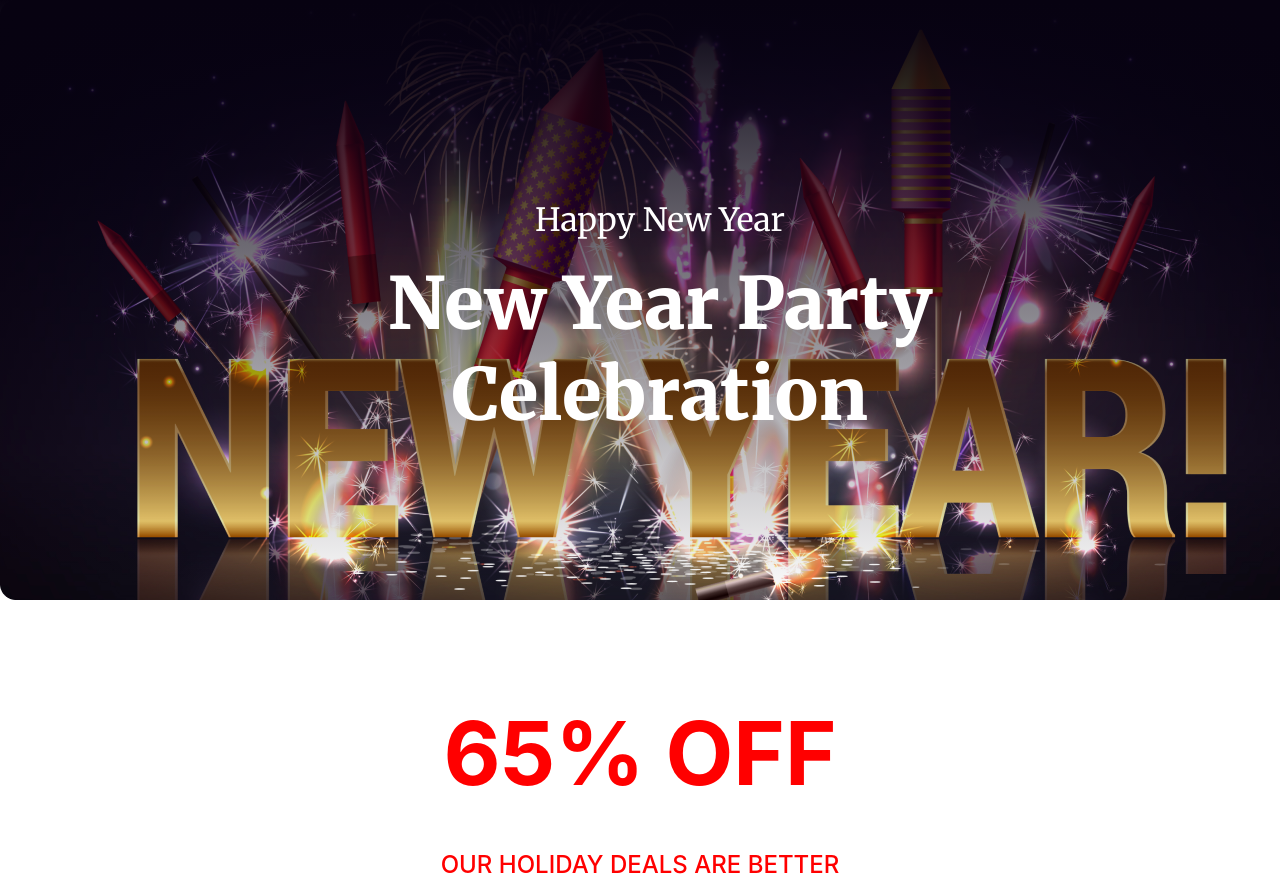
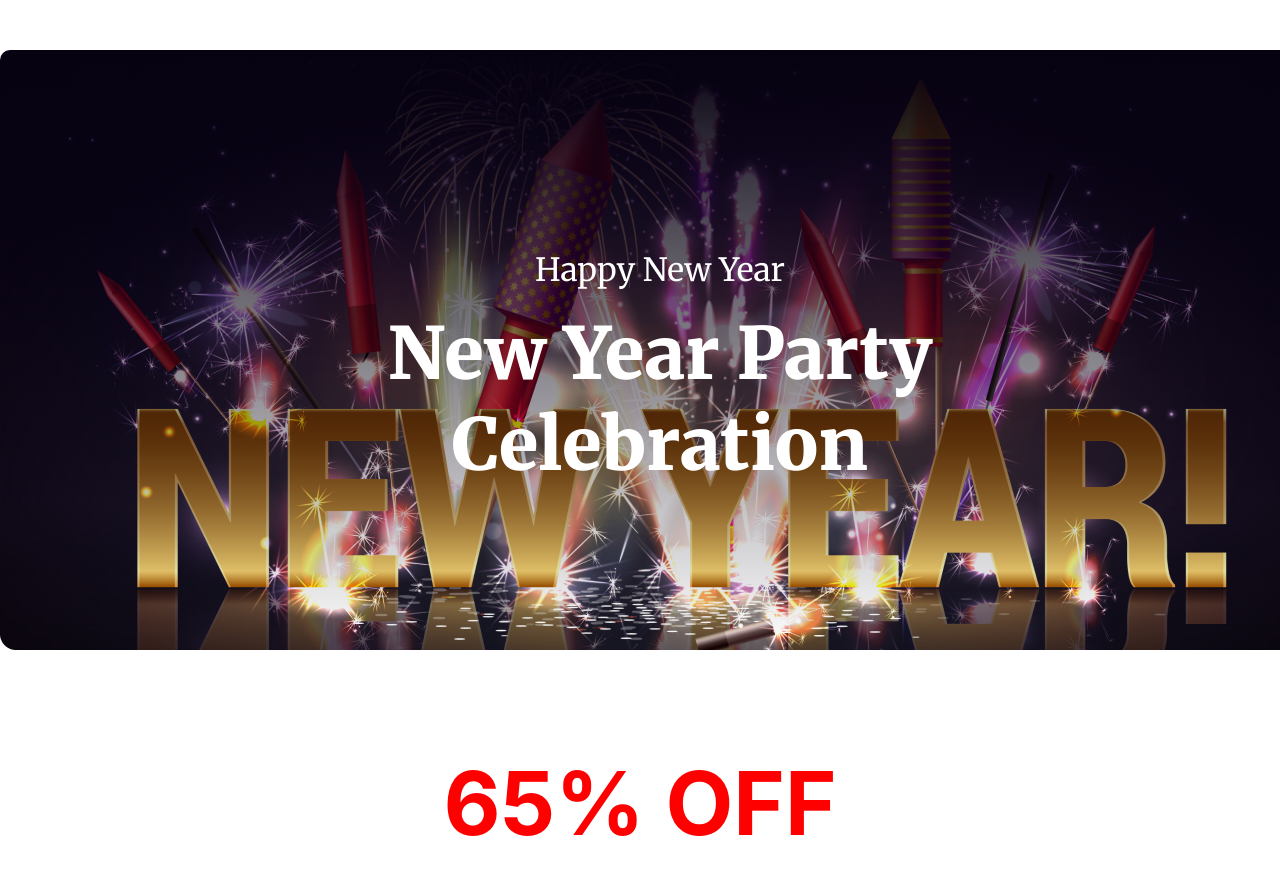
Before and after one commit to manjur67/CWDCWJ_P003_New_Year_2024_Website, a plain HTML site: page index.html in a window 1280 px wide. Shown: the top 882 px of the page. Drawn offline with Linux system fonts and the light colour scheme.

Commit message:
Added some css fix

```diff
--- a/design.css
+++ b/design.css
@@ -12,6 +12,8 @@ header{
     background-image: linear-gradient(180deg, #070211 0%, rgba(7, 2, 17, 0.00) 100%), url('images/Banner\ Image.png');
     background-repeat: no-repeat;
     background-size: cover;
+    border-radius: 10px;
+    margin-top: 50px;
 }
 
 .banner-content{
@@ -84,6 +86,7 @@ header{
     background-image: linear-gradient(90deg, #070211 0%, rgba(7, 2, 17, 0.00) 100%), url('images/Vectorrr.png');
     background-repeat: no-repeat;
     background-size: cover;
+    border-radius: 10px;
     margin-top: 100px;
 
     display: flex;
```
